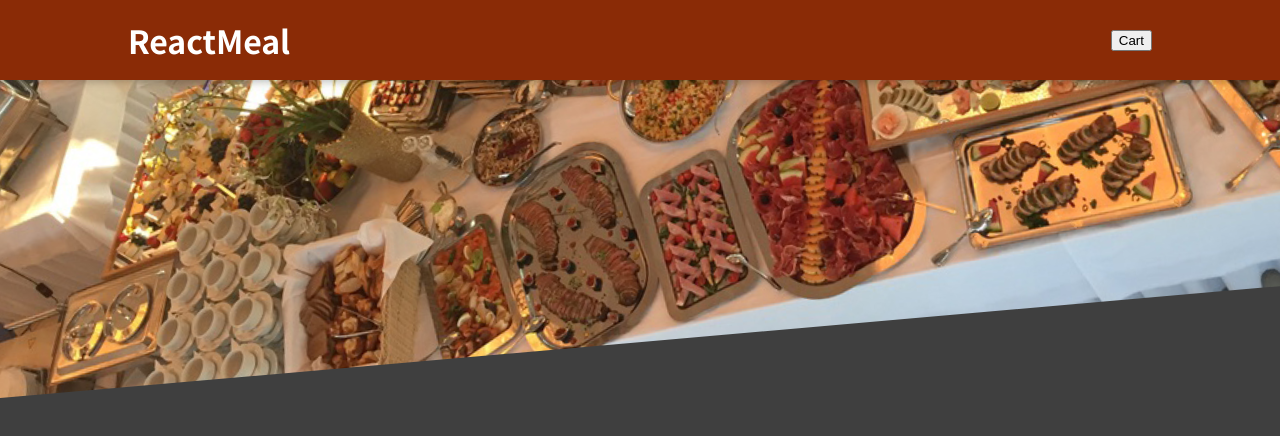
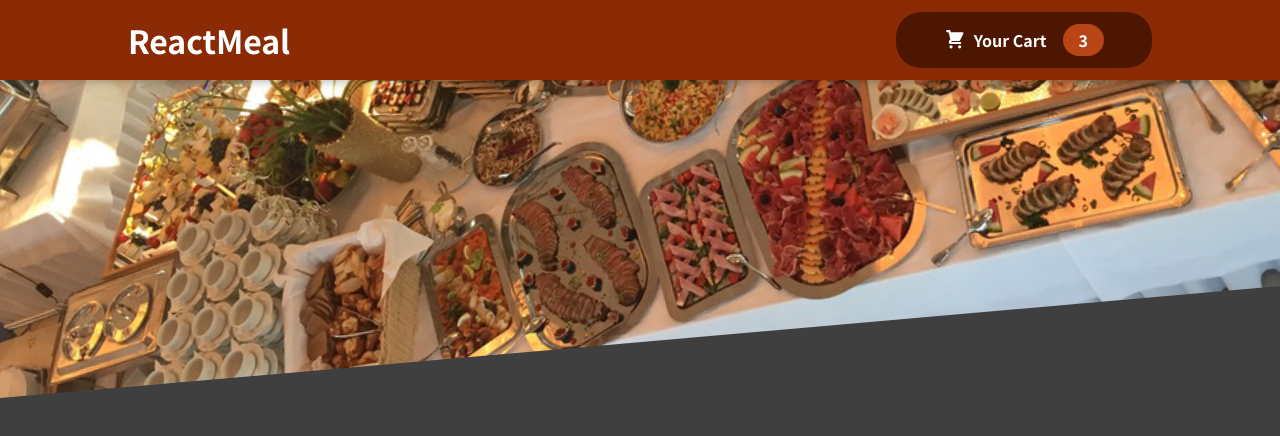
Before and after one commit to Mila2999/Food-Order-App, a React (Create React App) app: page / in a window 1280 px wide. Shown: the top 436 px of the page. Built offline with nearby package versions, Linux system fonts and the light colour scheme.

Commit message:
Add Cart button component

```diff
--- /dev/null
+++ b/src/components/Cart/CartIcon.js
@@ -0,0 +1,9 @@
+const CartIcon = () => {
+  return (
+    <svg xmlns="http://www.w3.org/2000/svg" viewBox="0 0 20 20" fill="currentColor">
+      <path d="M3 1a1 1 0 000 2h1.22l.305 1.222a.997.997 0 00.01.042l1.358 5.43-.893.892C3.74 11.846 4.632 14 6.414 14H15a1 1 0 000-2H6.414l1-1H14a1 1 0 00.894-.553l3-6A1 1 0 0017 3H6.28l-.31-1.243A1 1 0 005 1H3zM16 16.5a1.5 1.5 0 11-3 0 1.5 1.5 0 013 0zM6.5 18a1.5 1.5 0 100-3 1.5 1.5 0 000 3z" />
+    </svg>
+  );
+};
+
+export default CartIcon;
--- a/src/components/Layout/Header.js
+++ b/src/components/Layout/Header.js
@@ -1,4 +1,6 @@
 import { Fragment } from 'react';
+
+import HeaderCartButton from './HeaderCartButton';
 import mealsImage from '../../assets/meals.jpg';
 import classes from './Header.module.css';
 const Header = (props) => {
@@ -6,7 +8,7 @@
     <Fragment>
       <header className={classes.header}>
         <h1>ReactMeal</h1>
-        <button>Cart</button>
+        <HeaderCartButton />
       </header>
       <div className={classes['main-image']}>
         <img src={mealsImage} alt="A table full of delicious food!" />
--- /dev/null
+++ b/src/components/Layout/HeaderCartButton.js
@@ -0,0 +1,14 @@
+import CartIcon from '../Cart/CartIcon';
+import classes from './HeaderCartButton.module.css';
+const HeaderCartButton = (props) => {
+  return (
+    <button className={classes.button}>
+      <span className={classes.icon}>
+        <CartIcon />
+      </span>
+      <span>Your Cart</span>
+      <span className={classes.badge}>3</span>
+    </button>
+  );
+};
+export default HeaderCartButton;
--- /dev/null
+++ b/src/components/Layout/HeaderCartButton.module.css
@@ -0,0 +1,59 @@
+.button {
+  cursor: pointer;
+  font: inherit;
+  border: none;
+  background-color: #4d1601;
+  color: white;
+  padding: 0.75rem 3rem;
+  display: flex;
+  justify-content: space-around;
+  align-items: center;
+  border-radius: 25px;
+  font-weight: bold;
+}
+
+.button:hover,
+.button:active {
+  background-color: #2c0d00;
+}
+
+.icon {
+  width: 1.35rem;
+  height: 1.35rem;
+  margin-right: 0.5rem;
+}
+
+.badge {
+  background-color: #b94517;
+  padding: 0.25rem 1rem;
+  border-radius: 25px;
+  margin-left: 1rem;
+  font-weight: bold;
+}
+
+.button:hover .badge,
+.button:active .badge {
+  background-color: #92320c;
+}
+
+.bump {
+  animation: bump 300ms ease-out;
+}
+
+@keyframes bump {
+  0% {
+    transform: scale(1);
+  }
+  10% {
+    transform: scale(0.9);
+  }
+  30% {
+    transform: scale(1.1);
+  }
+  50% {
+    transform: scale(1.15);
+  }
+  100% {
+    transform: scale(1);
+  }
+}
```
